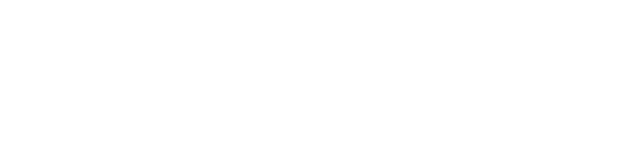
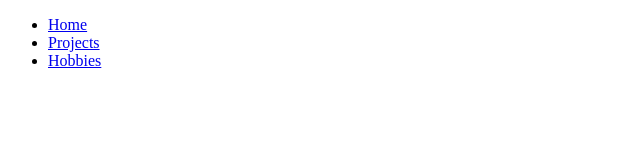
Before and after one commit to ShorenaK/my_personal_home_page, a plain HTML site: page index.html in a window 1280 px wide. Shown: the whole page, without its empty margins (0-640 px from the left). Drawn offline with Linux system fonts and the light colour scheme; files that its build step writes are made by us from their sources.

Commit message:
Add navigation menu

```diff
--- a/index.html
+++ b/index.html
@@ -13,8 +13,15 @@
     <link rel="stylesheet" href="css/style.css">
 </head>
 <body>
-    <header>
-    </header>
+   <header>
+    <nav>
+        <ul>
+            <li><a href="index.html">Home</a></li>
+            <li><a href="projects.html">Projects</a></li>
+            <li><a href="hobbies.html">Hobbies</a></li>
+        </ul>
+    </nav>
+</header>
 
     <main>
     </main>
```
